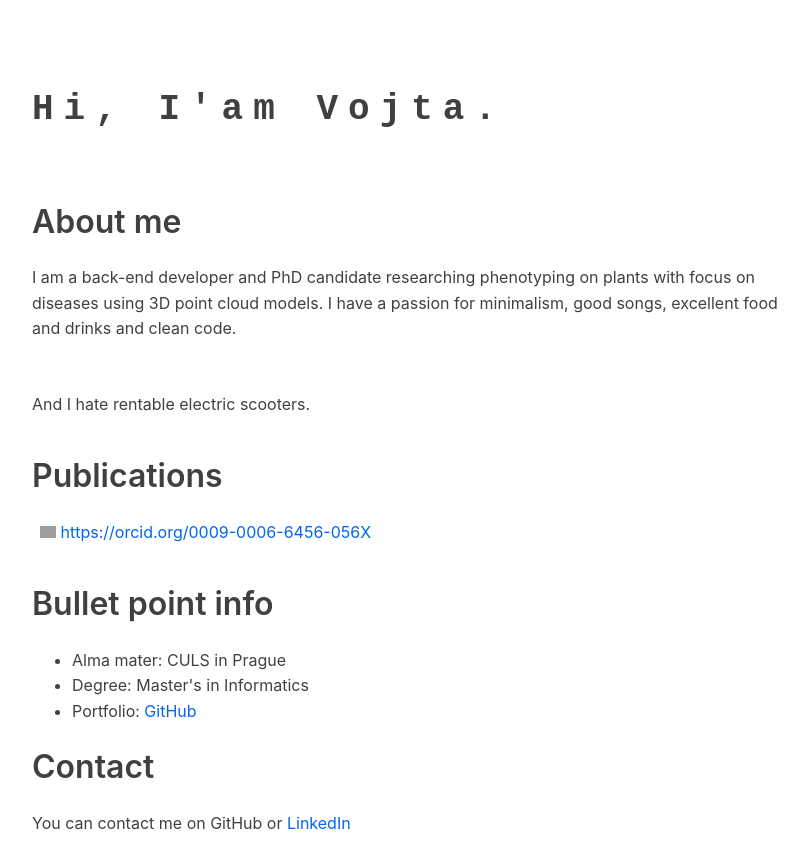
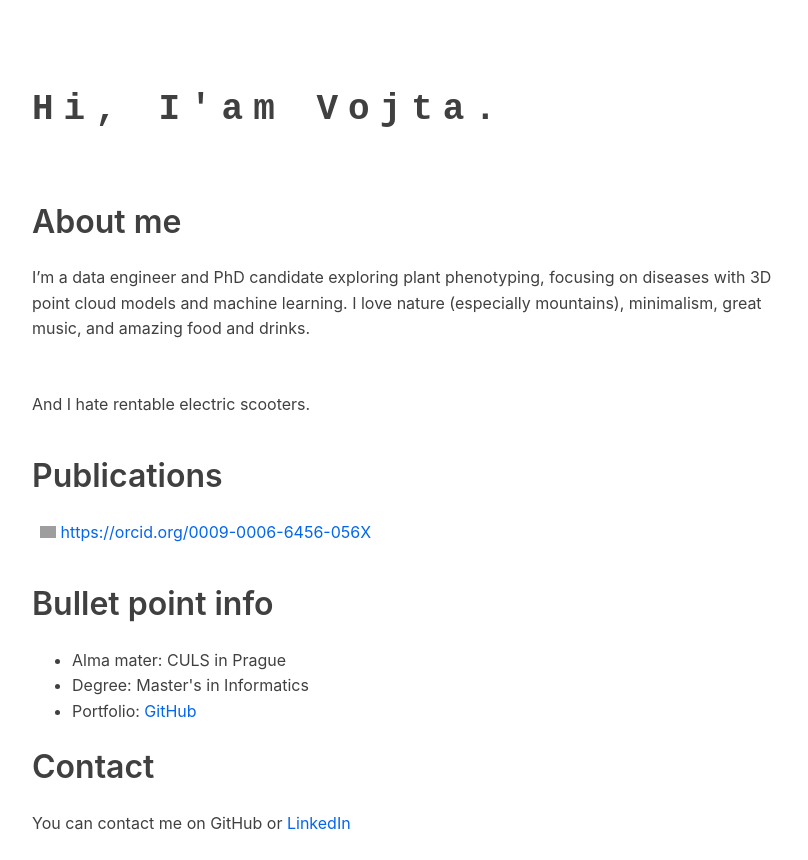
Before and after one commit to vojtech-mikes/personal-web, a plain HTML site: page index.html in a window 1280 px wide. Shown: the whole page, without its empty margins (224-1032 px from the left). Drawn offline with Linux system fonts and the light colour scheme; grey boxes are pictures that could not be loaded.

Commit message:
Update index.html

```diff
--- a/index.html
+++ b/index.html
@@ -19,8 +19,8 @@
 
             <h2>About me</h2>
             <p>
-                I am a back-end developer and PhD candidate researching phenotyping on plants with focus on diseases using 3D point cloud models.
-                I have a passion for minimalism, good songs, excellent food and drinks and clean code.
+                I’m a data engineer and PhD candidate exploring plant phenotyping, focusing on diseases with 3D point cloud models and machine learning.
+		I love nature (especially mountains), minimalism, great music, and amazing food and drinks.
             </p>
             <br>
             <p>
```
